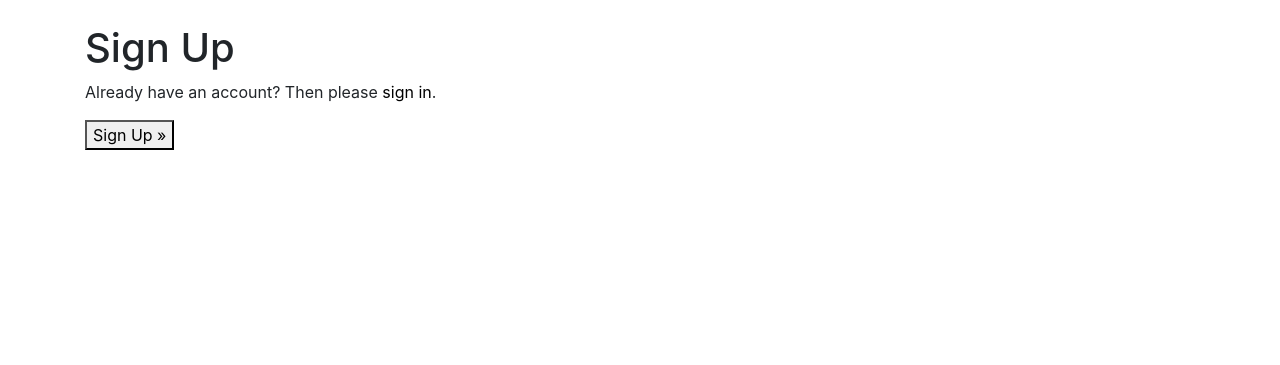
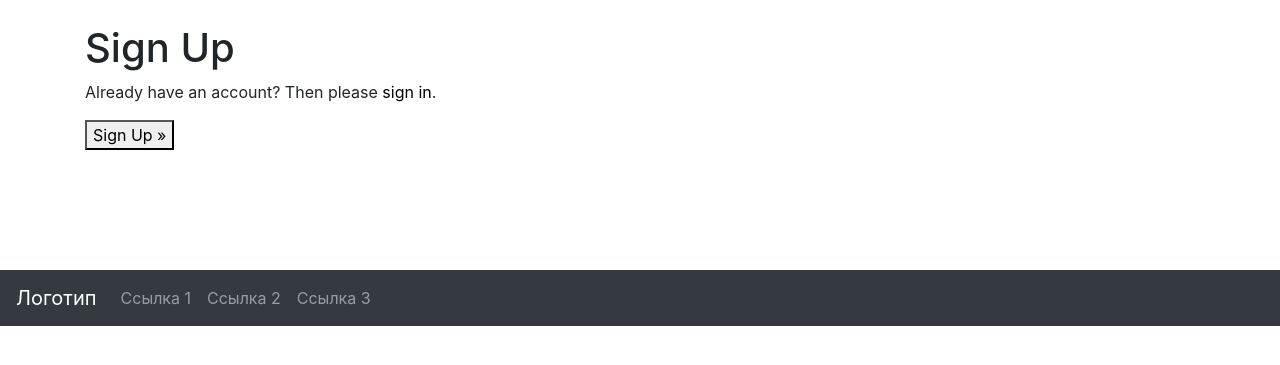
Before and after one commit to Ataiskih/blog, a Django app: template itblog/templates/account/signup.html in a window 1280 px wide. Shown: the part 56-421 px from the top of the page. Run offline with Django 3.2, Linux system fonts and the light colour scheme; the template is opened without the code that fills it, so the values that code supplies are empty; some libraries are stand-ins or nearby versions.

Commit message:
added nav to base.html - nav to bottom page

```diff
--- a/itblog/templates/article/add_article.html
+++ b/itblog/templates/article/add_article.html
@@ -10,9 +10,4 @@
         {% bootstrap_form form %}
         <button class="btn btn-lg btn-info">Сохранить</button>
     </form>
-<br>
-<br>
-<br>
-<br>
-<br>
 {% endblock %}
--- a/itblog/templates/article/add_author.html
+++ b/itblog/templates/article/add_author.html
@@ -8,5 +8,9 @@
         {% bootstrap_form form %}
         <button class="btn btn-lg btn-info">Добавить</button>
     </form>
-
+<br>
+<br>
+<br>
+<br>
+<br>
 {% endblock %}
--- a/itblog/templates/article/homepage.html
+++ b/itblog/templates/article/homepage.html
@@ -15,5 +15,4 @@
         <b>Понравилось: {{ art.likes }}</b>
         <hr>
     {% endfor %}
-
 {% endblock %}
--- a/itblog/templates/article/profile.html
+++ b/itblog/templates/article/profile.html
@@ -7,5 +7,4 @@
         <img src="{{ author.photo.url }}" width="7%">
     {% endif %}
     <h3>Колличество публикаций:  {{ author.articles.count }}</h3>
-
 {% endblock %}
--- a/itblog/templates/base.html
+++ b/itblog/templates/base.html
@@ -64,5 +64,32 @@
     <div class="container">
         {% block content %}{% endblock %}
     </div>
+    <br>
+    <br>
+    <br>
+    <br>
+    <br>
+    <nav class="navbar bottom navbar-expand-sm navbar-dark bg-dark">
+        <button class="navbar-toggler" type="button" data-toggle="collapse" data-target="#nav-content"
+          aria-controls="nav-content" aria-expanded="false" aria-label="Переключатель навигации">
+          <span class="navbar-toggler-icon"></span>
+        </button>
+        <!-- Бренд -->
+        <a class="navbar-brand" href="#">Логотип</a>
+        <!-- Ссылки -->
+        <div class="collapse navbar-collapse" id="nav-content">
+          <ul class="navbar-nav">
+            <li class="nav-item">
+              <a class="nav-link" href="#">Ссылка 1</a>
+            </li>
+            <li class="nav-item">
+              <a class="nav-link" href="#">Ссылка 2</a>
+            </li>
+            <li class="nav-item">
+              <a class="nav-link" href="#">Ссылка 3</a>
+            </li>
+          </ul>
+        </div>
+      </nav><!-- Устанавливаем высоту body, чтобы появилась полоса прокрутки -->
 </body>
 </html>
```
